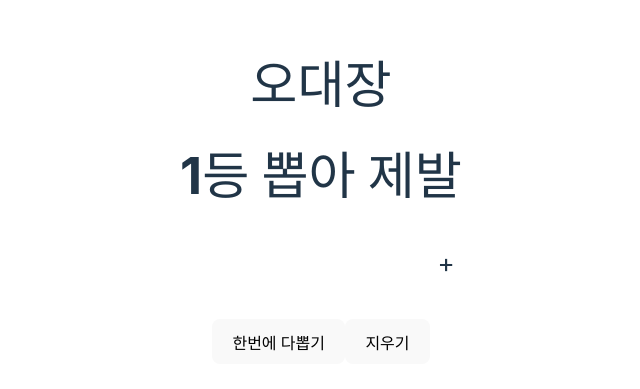
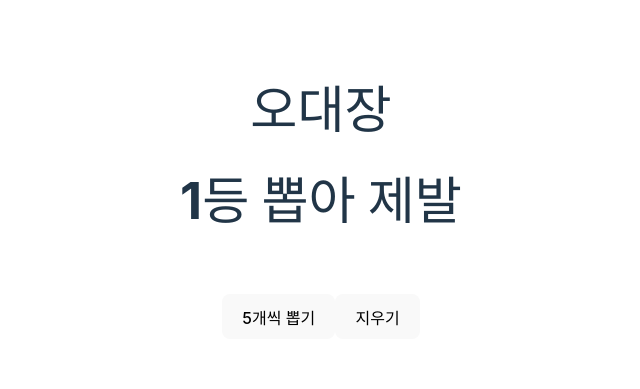
Before and after one commit to JinsuPark91/lotto, a React (Vite) app: page / in a window 1280 px wide. Shown: the part 191-580 px from the top of the page, without its empty margins (319-959 px from the left). Built offline with nearby package versions, Linux system fonts and the light colour scheme.

Commit message:
5개씩 뽑기로 수정

```diff
--- a/src/App.tsx
+++ b/src/App.tsx
@@ -1,5 +1,5 @@
 import { useState, useEffect } from "react";
-import numbers from './store';
+import store from './store';
 import styled from "styled-components";
 import "./App.css";
 import { useRecoilState } from 'recoil';
@@ -10,7 +10,7 @@ function App() {
   const [calArray, setCalArray] = useState([]);
   const [popText, setPopText] = useState('한번에 다뽑기');
 
-  const [selectedNumbers, setSelectedNumber] = useRecoilState(numbers);
+  const [selectedNumbers, setSelectedNumber] = useRecoilState(store.numbers);
 
   useEffect(() => {
     // 숫자별 영역 만들기
@@ -45,16 +45,8 @@ function App() {
     return num;
   };
 
-  // const clickForGettingNumber = () => {
-  //   if (numbers.length > 6) return;
-  //   let newNumber = getLottoNumber();
-  //   const newNumbers = [...numbers];
-  //   newNumbers.push(newNumber);
-  //   setNumbers(newNumbers);
-  // };
 
   const getLottoNumber = (arr: Number[]) => {
-    // if (numbers.length > 6) return;
     let isDuplicated = true;
     let newNumber = 0;
     while (isDuplicated) {
@@ -69,18 +61,44 @@ function App() {
 
   const clickForDelete = () => {
     setSelectedNumber([]);
+    setPopText('한번에 다뽑기');
   };
 
-  const getLottoNumbers = () => {
-    const numArr = [];
-    for (let i = 0; i < 7; i++) {
-      numArr.push(getLottoNumber(numArr))
+  // const getLottoNumbers = () => {
+  //   const numArr = [];
+  //   for (let i = 0; i < 7; i++) {
+  //     numArr.push(getLottoNumber(numArr))
+  //   }
+  //   numArr.sort((a, b) => a - b)
+  //   setSelectedNumber([numArr]);
+  //   setPopText('다시 뽑기')
+
+  //   if (popText === '다시 뽑기') {
+  //     const arr = [...pastNumbers];
+  //     arr.push(numArr)
+  //     setPastNumbers(arr);
+  //     console.log(arr, pastNumbers)
+  //   }
+
+  // }
+
+
+  const getLottoNumbersFiveTimes = () => {
+    const numSet = [];
+    for (let j = 0; j < 5; j++) {
+      let numArr = [];
+      for (let i = 0; i < 7; i++) {
+        numArr.push(getLottoNumber(numArr))
+      }
+      numArr.sort((a, b) => a - b)
+      numSet.push(numArr);
     }
-    numArr.sort((a, b) => a - b)
-    setSelectedNumber(numArr);
+
+    setSelectedNumber(numSet);
     setPopText('다시 뽑기')
 
   }
+
 
 
   return (
@@ -89,19 +107,25 @@ function App() {
         <h1>오대장</h1>
         <h1> 1등 뽑아 제발</h1>
       </div>
-      <BallContainer>
-        <NumberBall className={selectedNumbers[0]}>{selectedNumbers[0]}</NumberBall>
-        <NumberBall className={selectedNumbers[1]}>{selectedNumbers[1]}</NumberBall>
-        <NumberBall className={selectedNumbers[2]}>{selectedNumbers[2]}</NumberBall>
-        <NumberBall className={selectedNumbers[3]}>{selectedNumbers[3]}</NumberBall>
-        <NumberBall className={selectedNumbers[4]}>{selectedNumbers[4]}</NumberBall>
-        <NumberBall className={selectedNumbers[5]}>{selectedNumbers[5]}</NumberBall>
-        <PlusText> + </PlusText>
-        <NumberBall className={selectedNumbers[6]}>{selectedNumbers[6]}</NumberBall>
-      </BallContainer>
+      <Wrapper>
+        {
+          selectedNumbers.map((numbers, index) => {
+            return <BallContainer key={index}>
+              {numbers.map((number, _index) => {
+                if (index < 6) return <NumberBall key={index + '_' + _index} className={number}>{number}</NumberBall>
+                else return <>
+                  <PlusText key={'plus_' + index}> + </PlusText>
+                  <NumberBall key={index + '_' + _index} className={number}>{number}</NumberBall>
+                </>
+              })}
+            </BallContainer>
+          })
+        }
+      </Wrapper>
       <div className="card">
         {/* <button onClick={clickForGettingNumber}>하나씩 뽑기</button> */}
-        <button onClick={getLottoNumbers}>{popText}</button>
+        {/* <button onClick={getLottoNumbers}>{popText}</button> */}
+        <button onClick={getLottoNumbersFiveTimes}>5개씩 뽑기</button>
         <button onClick={clickForDelete}>지우기</button>
       </div>
     </>
@@ -112,6 +136,8 @@ export default App;
 const BallContainer = styled.div`
   display: flex;
   justify-content: space-between;
+  gap: 20px;
+  background: lavender;
 `;
 
 const NumberBall = styled.div`
@@ -132,3 +158,9 @@ const PlusText = styled.span`
   display: flex;
   align-items: center;
 `;
+
+const Wrapper = styled.div`
+  display: flex;
+  gap:20px;
+  flex-direction: column;
+`
--- a/src/data.ts
+++ b/src/data.ts
@@ -53,16 +53,16 @@ export const data2 = [
 ];
 
 export const colorSet = {
-  1: "yellow",
-  2: "yellow",
-  3: "yellow",
-  4: "yellow",
-  5: "yellow",
-  6: "yellow",
-  7: "yellow",
-  8: "yellow",
-  9: "yellow",
-  10: "yellow",
+  1: "#d7d712",
+  2: "#d7d712",
+  3: "#d7d712",
+  4: "#d7d712",
+  5: "#d7d712",
+  6: "#d7d712",
+  7: "#d7d712",
+  8: "#d7d712",
+  9: "#d7d712",
+  10: "#d7d712",
   11: "blue",
   12: "blue",
   13: "blue",
--- a/src/store.ts
+++ b/src/store.ts
@@ -1,8 +1,18 @@
 import { atom } from "recoil";
 
 const numbers = atom({
-    key: 'numbers',
-    default: [],
-  })
+  key: 'numbers',
+  default: [],
+})
 
-  export default numbers;
+const pastNumbers = atom({
+  key: 'pastNumbers',
+  default: [],
+})
+
+const store = {
+  numbers: numbers,
+  pastNumbers: pastNumbers,
+}
+
+export default store;
```
